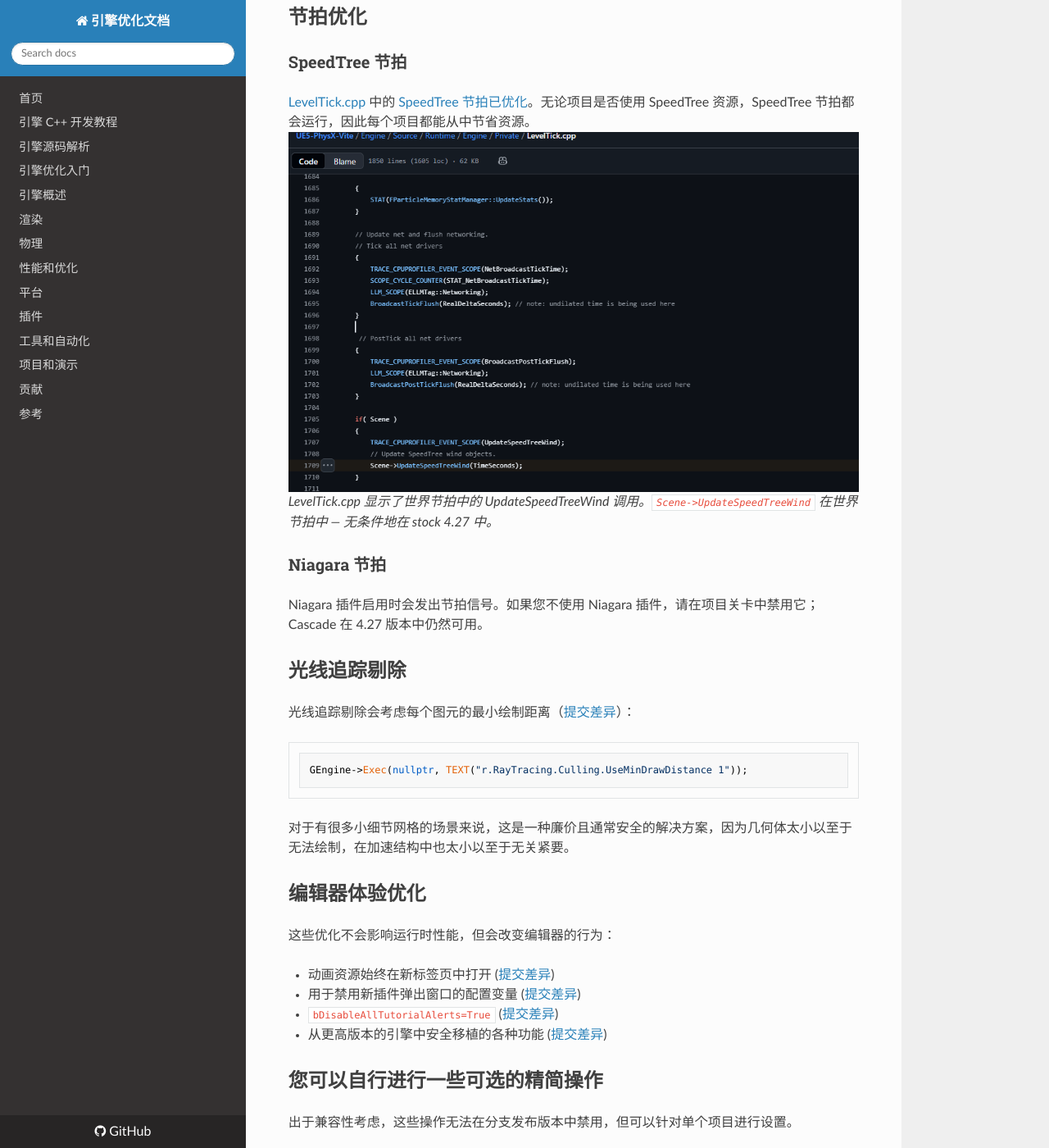
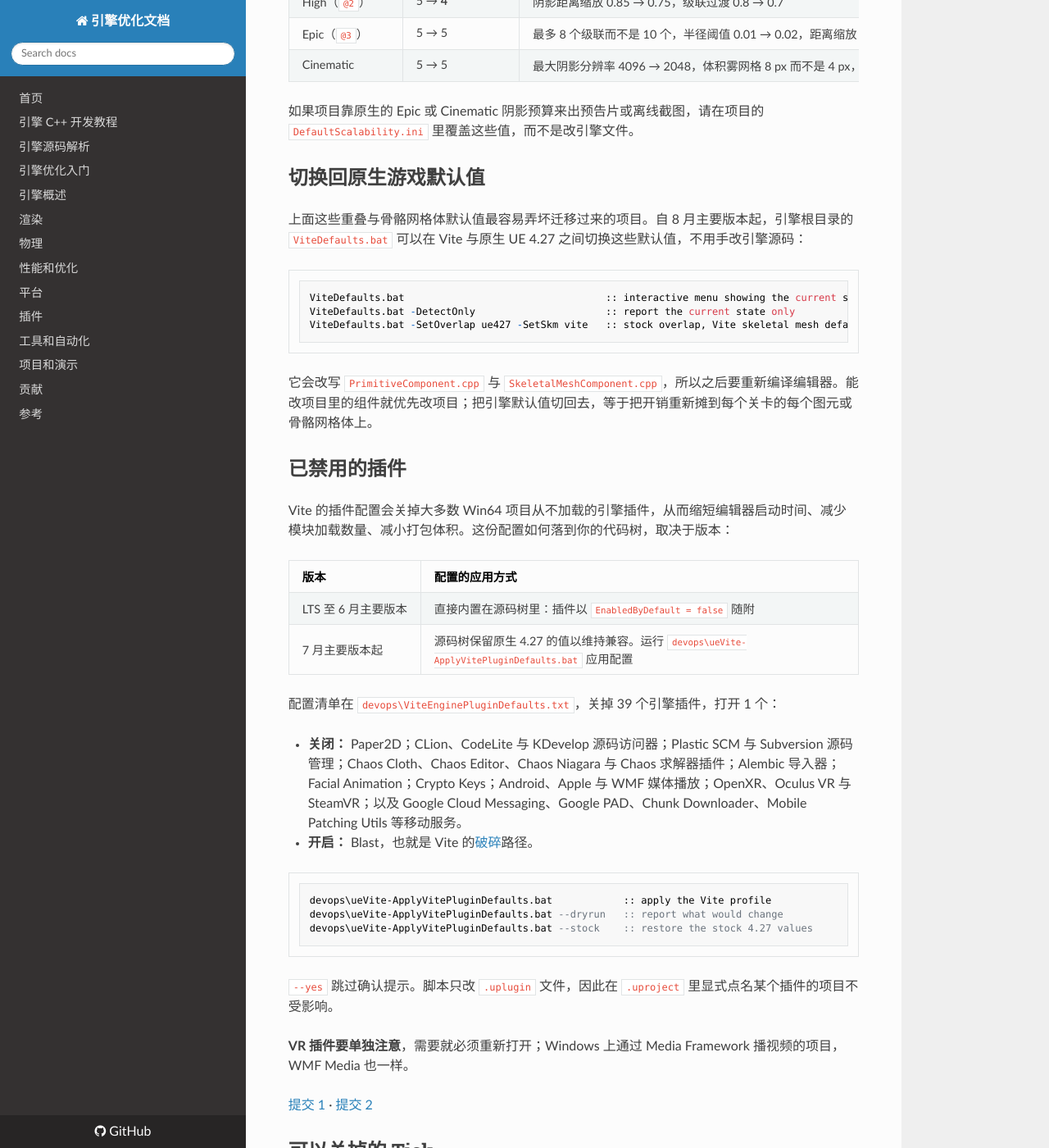
Before and after one commit to OpenHUTB/cpp, an MkDocs documentation site: the page built from docs/optimization/Performance/Engine-Defaults.md, in a window 1280 px wide and 1400 px high, scrolled down 4208 px. Shown: the whole window at 82% size. Built offline with MkDocs 1.6.1, drawn with Linux system fonts in a browser that asks for light colours; nearby versions of some CDN libraries; a script that is not in the unit is left out; some of the changed text lies outside the part shown.

Commit message:
docs: 按当前英文页补全引擎默认更改页的后半部分
原译在这一页只写到「可扩展性」两句和一句插件说明，后面整段整段缺失：
- 阴影可扩展性五档的 r.ShadowQuality 与级联/体积雾变化表
- ViteDefaults.bat 切回原生默认值
- 插件配置随版本变化的两种应用方式、39 个关闭插件与 1 个开启、dryrun/stock 用法
- Niagara 的 Tick 开关
- 光追四项默认值改为 0 的对照表与恢复方法
- 光追剔除（原生未改动、半径 100 m、正视图不受影响）
- 编辑器默认值六项
- 迁移检查清单由 5 步补到 6 步
同时把原「光线追踪剔除」一节的 UseMinDrawDistance 自撰内容换成原文的 Culling 三项配置。

````diff
--- a/docs/optimization/Performance/Engine-Defaults.md
+++ b/docs/optimization/Performance/Engine-Defaults.md
@@ -71,76 +71,133 @@ Actor 运行时默认值已更改，以减少 `AActor::InitializeDefaults` 中
 
 ## 可扩展性
 
-阴影质量 4（Shadow Quality 4）用于中等阴影设置，在可扩展性范围的中间位置提高阴影质量（[提交差异](https://github.com/GapingPixel/UE5-PhysX-Vite/commit/1718cd66e08a2b47222f895162e3be2b2c98ee6a)）。
+Vite 重新平衡了 `Engine/Config/BaseScalability.ini` 里的阴影可扩展性分组。原生 4.27 从 Low 几乎没有阴影，一路铺到 Epic 与 Cinematic 非常昂贵；Vite 把这个跨度收窄了：Low 有可用的阴影，High 与 Epic 更便宜，Medium 保持不变。
 
+| 分组 | `r.ShadowQuality`（原生 → Vite） | 相对原生的其他变化 |
+|---|---|---|
+| Low（`@0`） | 0 → **2** | 四个级联而不是一个，最大阴影分辨率 1024，距离场与胶囊体阴影开启，光照函数开启，光源保留完整绘制距离 |
+| Medium（`@1`） | 3 → 3 | 无 |
+| High（`@2`） | 5 → **4** | 阴影距离缩放 0.85 → 0.75，级联过渡 0.8 → 0.7 |
+| Epic（`@3`） | 5 → 5 | 最多 8 个级联而不是 10 个，半径阈值 0.01 → 0.02，距离缩放 1.0 → 0.85，体积雾网格 16 px × 64 层而不是 8 px × 128 |
+| Cinematic | 5 → 5 | 最大阴影分辨率 4096 → 2048，体积雾网格 8 px 而不是 4 px，历史未命中的超采样 4 次而不是 16 |
 
+如果项目靠原生的 Epic 或 Cinematic 阴影预算来出预告片或离线截图，请在项目的 `DefaultScalability.ini` 里覆盖这些值，而不是改引擎文件。
+
+## 切换回原生游戏默认值
+
+上面这些重叠与骨骼网格体默认值最容易弄坏迁移过来的项目。自 8 月主要版本起，引擎根目录的 `ViteDefaults.bat` 可以在 Vite 与原生 UE 4.27 之间切换这些默认值，不用手改引擎源码：
+
+```
+ViteDefaults.bat                                  :: interactive menu showing the current state
+ViteDefaults.bat -DetectOnly                      :: report the current state only
+ViteDefaults.bat -SetOverlap ue427 -SetSkm vite   :: stock overlap, Vite skeletal mesh defaults
+```
+
+它会改写 `PrimitiveComponent.cpp` 与 `SkeletalMeshComponent.cpp`，所以之后要重新编译编辑器。能改项目里的组件就优先改项目；把引擎默认值切回去，等于把开销重新摊到每个关卡的每个图元或骨骼网格体上。
 
 ## 已禁用的插件
 
-4.27 版本默认启用的一些插件已被禁用（[提交差异 1](https://github.com/GapingPixel/UnrealEngineVite-PhysX/commit/e9aebc2ef9f8acb7326a7e989f288ef68969342f) &middot;
-[提交差异 2](https://github.com/GapingPixel/UE5-PhysX-Vite/commit/6c5948bf12ea61f82784193ccaa5d43c4f574ae9)）。这可以减少编辑器启动时间、模块加载数量和打包后的构建文件大小。
+Vite 的插件配置会关掉大多数 Win64 项目从不加载的引擎插件，从而缩短编辑器启动时间、减少模块加载数量、减小打包体积。这份配置如何落到你的代码树，取决于版本：
 
-**如果您需要使用 VR 插件，则必须重新启用它们。**
+| 版本 | 配置的应用方式 |
+|---|---|
+| LTS 至 6 月主要版本 | 直接内置在源码树里：插件以 `EnabledByDefault = false` 随附 |
+| 7 月主要版本起 | 源码树保留原生 4.27 的值以维持兼容。运行 `devops\ueVite-ApplyVitePluginDefaults.bat` 应用配置 |
 
+配置清单在 `devops\ViteEnginePluginDefaults.txt`，关掉 39 个引擎插件，打开 1 个：
 
-## 节拍优化
+- **关闭：** Paper2D；CLion、CodeLite 与 KDevelop 源码访问器；Plastic SCM 与 Subversion 源码管理；Chaos Cloth、Chaos Editor、Chaos Niagara 与 Chaos 求解器插件；Alembic 导入器；Facial Animation；Crypto Keys；Android、Apple 与 WMF 媒体播放；OpenXR、Oculus VR 与 SteamVR；以及 Google Cloud Messaging、Google PAD、Chunk Downloader、Mobile Patching Utils 等移动服务。
+- **开启：** Blast，也就是 Vite 的[破碎](../Physics/Destruction-And-Cloth.md)路径。
 
-### SpeedTree 节拍
-
-[LevelTick.cpp](https://github.com/OpenHUTB/engine/tree/hutb/Engine/Source/Runtime/Engine/Private/LevelTick.cpp) 中的 [SpeedTree 节拍已优化](https://github.com/GapingPixel/UE5-PhysX-Vite/blob/3e4a16aa89de4f4c37da300c945d6a14dc62edd7/Engine/Source/Runtime/Engine/Private/LevelTick.cpp#L1709)。无论项目是否使用 SpeedTree 资源，SpeedTree 节拍都会运行，因此每个项目都能从中节省资源。
-![](../../img/optimization/SpeedTreeTick.png)
-*LevelTick.cpp 显示了世界节拍中的 UpdateSpeedTreeWind 调用。`Scene->UpdateSpeedTreeWind` 在世界节拍中 — 无条件地在 stock 4.27 中。*
-
-### Niagara 节拍
-
-Niagara 插件启用时会发出节拍信号。如果您不使用 Niagara 插件，请在项目关卡中禁用它；Cascade 在 4.27 版本中仍然可用。
-
-## 光线追踪剔除
-
-光线追踪剔除会考虑每个图元的最小绘制距离（[提交差异](https://github.com/GapingPixel/UE5-PhysX-Vite/commit/595f376f6de0912606b05768739aa3d24ac4f61a)）：
-
-```c++
-GEngine->Exec(nullptr, TEXT("r.RayTracing.Culling.UseMinDrawDistance 1"));
+```
+devops\ueVite-ApplyVitePluginDefaults.bat            :: apply the Vite profile
+devops\ueVite-ApplyVitePluginDefaults.bat --dryrun   :: report what would change
+devops\ueVite-ApplyVitePluginDefaults.bat --stock    :: restore the stock 4.27 values
 ```
 
-对于有很多小细节网格的场景来说，这是一种廉价且通常安全的解决方案，因为几何体太小以至于无法绘制，在加速结构中也太小以至于无关紧要。
+`--yes` 跳过确认提示。脚本只改 `.uplugin` 文件，因此在 `.uproject` 里显式点名某个插件的项目不受影响。
 
+**VR 插件要单独注意**，需要就必须重新打开；Windows 上通过 Media Framework 播视频的项目，WMF Media 也一样。
 
-## 编辑器体验优化
+[提交 1](https://github.com/GapingPixel/UnrealEngineVite-PhysX/commit/e9aebc2ef9f8acb7326a7e989f288ef68969342f) &middot;
+[提交 2](https://github.com/GapingPixel/UnrealEngineVite-PhysX/commit/6c5948bf12ea61f82784193ccaa5d43c4f574ae9)
 
-这些优化不会影响运行时性能，但会改变编辑器的行为：
+## 可以关掉的 Tick
 
-- 动画资源始终在新标签页中打开
-  ([提交差异](https://github.com/GapingPixel/UE5-PhysX-Vite/commit/8bdae919e6eae61a27ef8d09d38027592a473d8c))
-- 用于禁用新插件弹出窗口的配置变量
-  ([提交差异](https://github.com/GapingPixel/UE5-PhysX-Vite/commit/9af0349c1832b7094ceae7f47ba8ca5d261e0e69))
-- `bDisableAllTutorialAlerts=True`
-  ([提交差异](https://github.com/GapingPixel/UE5-PhysX-Vite/commit/d9fd593e11581fd93d0ff60b2933794f150b4780))
-- 从更高版本的引擎中安全移植的各种功能
-  ([提交差异](https://github.com/GapingPixel/UE5-PhysX-Vite/commit/fe7a6f4d7c54d8725d6308820d5b4fd546b9ff49))
+### Niagara
 
-## 您可以自行进行一些可选的精简操作
+插件启用时 Niagara 就会 Tick。不用就在项目级别关掉 Niagara 插件；4.27 里 Cascade 仍然可用。
 
-出于兼容性考虑，这些操作无法在分支发布版本中禁用，但可以针对单个项目进行设置。
+## 光线追踪效果默认关闭
 
-**移除 Vite 插件。** 移除已添加的 Vite 插件可以缩短编译时间。在 Ryzen 9 9950X3D 上测试：完整代码库编译耗时 15 分钟，移除 Vite 插件后仅需 12 分钟。Houdini 是最大的单一贡献者。
+原生 4.27 让后期处理体积决定光追反射、半透明与环境光遮蔽是否运行（`-1`），并把光追阴影打开（`1`）。从 LTS 起的每个 Vite 版本都把四项设为 `0`：
 
-有关工具，请参阅[精简指南](Debloat-Guide.md)。
+| CVar | 原生 4.27 | Vite |
+|---|---|---|
+| `r.RayTracing.Reflections` | `-1`（后期处理体积决定） | `0` |
+| `r.RayTracing.Translucency` | `-1`（后期处理体积决定） | `0` |
+| `r.RayTracing.AmbientOcclusion` | `-1`（后期处理体积决定） | `0` |
+| `r.RayTracing.Shadows` | `1` | `0` |
+
+值为 `0` 时，这些效果的后期处理体积设置会被忽略；在体积里开过它们的项目，迁到 Vite 后一个都跑不起来。把 CVar 设为 `-1` 恢复原生行为，设为 `1` 则强制开启：
+
+```ini
+; Config/DefaultEngine.ini
+[/Script/Engine.RendererSettings]
+r.RayTracing.Reflections=-1
+r.RayTracing.AmbientOcclusion=-1
+```
+
+光追半透明默认也被 `VITE_RT_PSO_DEBLOAT` 编译移除了，所以它的 CVar 只在关掉这个开关的构建里才有意义。它的帮助文本仍把 `-1` 写成默认值，代码里其实是 `0`。
+
+## 光线追踪剔除：未改动，但值得开启
+
+Vite 在这里保留原生 4.27 的行为：`r.RayTracing.Culling` 默认 `0`，因此不管光追图元在相机哪个方位，都留在加速结构里。在大场景里，打开它是最便宜的光追优化之一：
+
+```ini
+; Config/DefaultEngine.ini
+[SystemSettings]
+r.RayTracing.Culling=1
+r.RayTracing.Culling.Radius=10000
+r.RayTracing.Culling.Angle=1
+```
+
+开启后，**相机后方**的物体如果距离超过 `r.RayTracing.Culling.Radius`（默认 10000，即 100 m），或投影角度小于 `r.RayTracing.Culling.Angle`，就会被剔除。相机前方的物体永远不会被剔除，所以直接可见的画面不变，但被剔除的物体会从反射与光追阴影里消失。开启后记得检查玩家身后的镜面与大型投影物。
+
+!!! note
+    UE5 的 `r.RayTracing.Culling.UseMinDrawDistance` 在 4.27 与 Vite 中都不存在。
+
+## 编辑器默认值
+
+这些不影响运行时性能，但会改变编辑器行为，设置在 `Engine/Config/BaseEditorSettings.ini` 与 `BaseEditorPerProjectUserSettings.ini`：
+
+| 设置 | Vite 默认值 | 作用 |
+|---|---|---|
+| `bDisableAllTutorialAlerts` | `True` | 编辑器里不弹教学提示 |
+| `bShowNewPluginsPopup` | `True` | 设为 `False` 可关掉「有新插件可用」弹窗 |
+| `bSendUsageData`、`bSendUnattendedBugReports` | `False` | 编辑器不上报使用数据，也不发送无人值守崩溃报告 |
+| `bEnableAsyncTextureCompilation` | `True` | 纹理在后台编译，不阻塞编辑器 |
+| `bCopyStarterContentPreference` | `False` | 新项目不附带 Starter Content |
+| `bGenerateLightmapUVs` | `False` | 见[默认不生成光照贴图 UV](#默认不生成光照贴图-uv) |
+
+编辑器的新闻推送也被移除，动画资源始终在新标签页打开——这是从 UE5 移植过来的行为（[提交](https://github.com/GapingPixel/UnrealEngineVite-PhysX/commit/8bdae919e6eae61a27ef8d09d38027592a473d8c)）。
+
+## 可以自行选择的精简
+
+这些出于兼容性考虑没法在分支发布版里关掉，但单个项目可以用。
+
+**移除 Vite 插件。** 移除新增的 Vite 插件能缩短编译时间。在 Ryzen 9 9950X3D 上、Houdini Engine 还随附时测得：完整仓库 15 分钟，去掉 Vite 插件 12 分钟，Houdini 是最大的单一贡献项。6 月主要版本移除了 Houdini，所以现在的差距更小。
+
+工具见[精简指南](Debloat-Guide.md)。
 
 ## 迁移现有项目
 
-### 将迁移后的项目与 Vite 默认设置进行比较
-
-1. 测试每个触发体积和重叠驱动的交互。重叠事件是最常见的故障点。
-
-2. 检查使用引导/跟随骨骼网格设置的角色是否存在曲线传播缺失的情况。
-
-3. 如果项目烘焙了光照，请重新启用光照贴图 UV 生成，并确认现有网格仍然具有有效的光照贴图 UV。
-
-4. 重新启用项目所需的所有插件，特别是 VR 插件。
-
-5. 检查缩放设置，因为中等阴影现在与默认设置有所不同。
-
+1. 测试每个触发体积和由重叠驱动的交互。重叠事件是最常见的故障点。
+2. 检查使用 leader/follower 骨骼网格体配置的角色，曲线的传播是否还在。
+3. 如果项目烘焙光照，重新打开光照贴图 UV 生成，并确认已有网格体的光照贴图 UV 仍然有效。
+4. 重新启用项目需要的插件，尤其是 VR 与 WMF Media。
+5. 复查可扩展性设置，因为 Low、High、Epic、Cinematic 的阴影现在都与原生不同。
+6. 如果项目靠后期处理体积来开光追反射、半透明或 AO，把这些 CVar 设为 `-1`，见[光线追踪效果默认关闭](#光线追踪效果默认关闭)。
 
 ## 另请参阅
 
````
